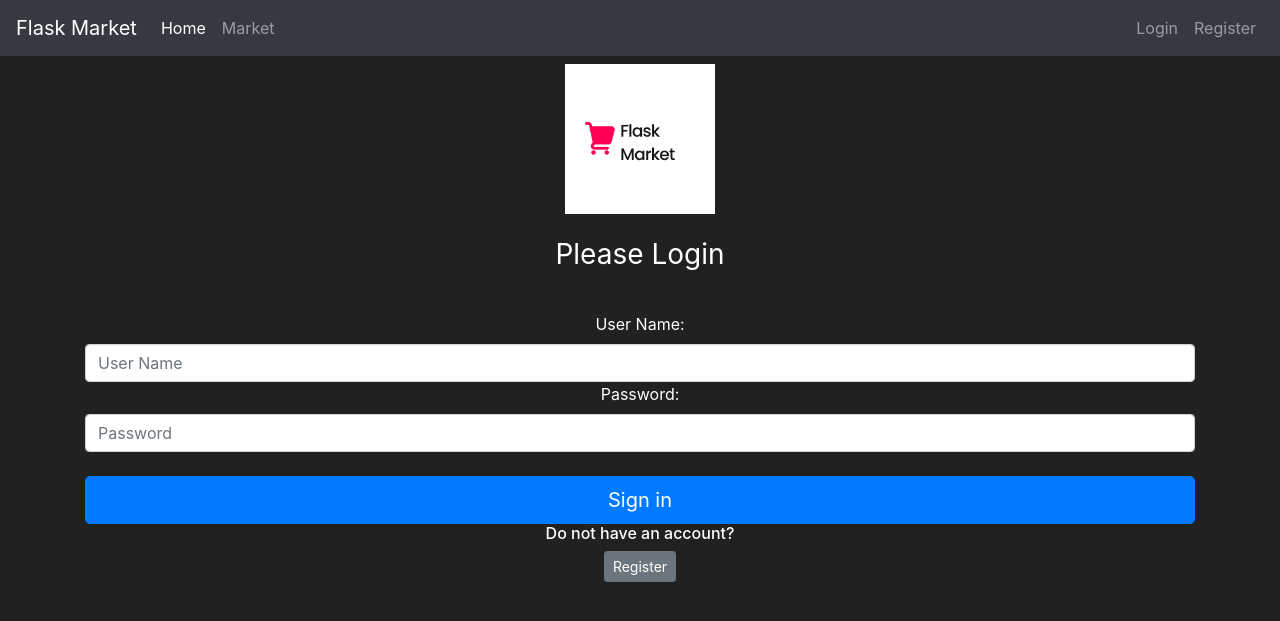
After one commit to jaleyerdelen/Flask-Project, a Flask app: page /login in a window 1280 px wide. The commit adds this page. Shown: the top 621 px of the page. Run offline with Flask 2, Linux system fonts and the light colour scheme; some libraries are stand-ins or nearby versions.

Commit message:
user authentication

```diff
--- a/FlaskMarket/market/__init__.py
+++ b/FlaskMarket/market/__init__.py
@@ -1,5 +1,7 @@
 from flask import Flask
 from flask_sqlalchemy import SQLAlchemy
+from flask_bcrypt import Bcrypt
+
 app = Flask(__name__)
 
 import os
@@ -7,11 +9,9 @@ from dotenv import load_dotenv
 load_dotenv()
 
 app.config["SQLALCHEMY_DATABASE_URI"] = "sqlite:///market.db"
-
 secret_key = os.getenv("SECRET_KEY")
 app.config["SECRET_KEY"] = {secret_key}
-
-
+bcrypt = Bcrypt(app)
 db = SQLAlchemy(app)
 
 from market import routes
--- a/FlaskMarket/market/forms.py
+++ b/FlaskMarket/market/forms.py
@@ -19,3 +19,8 @@ class RegisterForm(FlaskForm):
     password1 = PasswordField(label = "Password:", validators=[Length(min=6), DataRequired()])
     password2 = PasswordField(label = "Confirm Password:", validators=[EqualTo('password1'), DataRequired()])
     submit = SubmitField(label = "Create Account")
+
+class LoginForm(FlaskForm):
+    username = StringField(label = "User Name:", validators=[DataRequired()])
+    password = PasswordField(label = "Password:", validators=[DataRequired()])
+    submit = SubmitField(label = "Sign in")
--- a/FlaskMarket/market/routes.py
+++ b/FlaskMarket/market/routes.py
@@ -1,7 +1,7 @@
 from market import app
 from flask import render_template, redirect, url_for, flash
 from market.models import Item, User
-from market.forms import RegisterForm
+from market.forms import RegisterForm, LoginForm
 from market import db
 
 @app.route("/")
@@ -20,7 +20,7 @@ def register_page():
     if form.validate_on_submit():
         user_to_create = User(username = form.username.data,
                               email_adress = form.email_adress.data,
-                              password_hash = form.password1.data)
+                              password = form.password1.data)
         db.session.add(user_to_create)
         db.session.commit()
         print("created user",user_to_create)
@@ -29,3 +29,8 @@ def register_page():
         for err_msg in form.errors.values():
             flash(f'There was an error with creating a user: {err_msg}', category='danger')
     return render_template("register.html", form=form)
+
+@app.route("/login", methods=["GET", "POST"])
+def login_page():
+    form = LoginForm()
+    return render_template("login.html", form=form)
--- a/FlaskMarket/market/templates/base.html
+++ b/FlaskMarket/market/templates/base.html
@@ -42,7 +42,7 @@
         </ul>
         <ul class="navbar-nav">
           <li class="nav-item">
-            <a class="nav-link" href="#">Login</a>
+            <a class="nav-link" href="{{ url_for('login_page') }}">Login</a>
           </li>
           <li class="nav-item">
             <a class="nav-link" href="{{ url_for('register_page') }}">Register</a>
--- /dev/null
+++ b/FlaskMarket/market/templates/login.html
@@ -0,0 +1,31 @@
+{% extends "base.html" %}
+{% block title %} Login Page {% endblock %}
+{%block content %}
+<body class="text-center">
+<div class="container">
+  <form method="POST" class="from-signin" style="color: white">
+    {{ form.hidden_tag() }}
+   <img src="{{ url_for('static', filename='images/logo.png') }}"  width="{{150}}" class="mt-2 mb-4" />
+    <h1 class="h3 mb-3 font-weight-normal">
+      Please Login
+    </h1>
+    <br>
+    {{ form.username.label() }}
+    {{ form.username(class="form-control", placeholder="User Name") }}
+
+    {{ form.password.label() }}
+    {{ form.password(class="form-control", placeholder="Password") }}
+
+    <br>
+ {{ form.submit(class="btn btn-lg btn-block btn-primary") }}
+
+  <div class="checkbox mb-3">
+     <h6>Do not have an account?</h6>
+        <a class="btn btn-sm btn-secondary" href="{{ url_for('register_page') }}">Register</a>
+</div>
+
+
+  </form>
+</div>
+</body>
+{% endblock %}
--- a/FlaskMarket/requirements.txt
+++ b/FlaskMarket/requirements.txt
@@ -1,8 +1,10 @@
+bcrypt==4.0.0
 click==8.1.3
 colorama==0.4.5
 dnspython==2.2.1
 email-validator==1.3.0
 Flask==2.2.2
+Flask-Bcrypt==1.0.1
 Flask-SQLAlchemy==2.5.1
 Flask-WTF==1.0.1
 greenlet==1.1.3
```
Also changed, not shown: FlaskMarket/market/models.py (+9 -1 lines), FlaskMarket/market/templates/register.html (+8 -3 lines), FlaskMarket/market/market.db.
